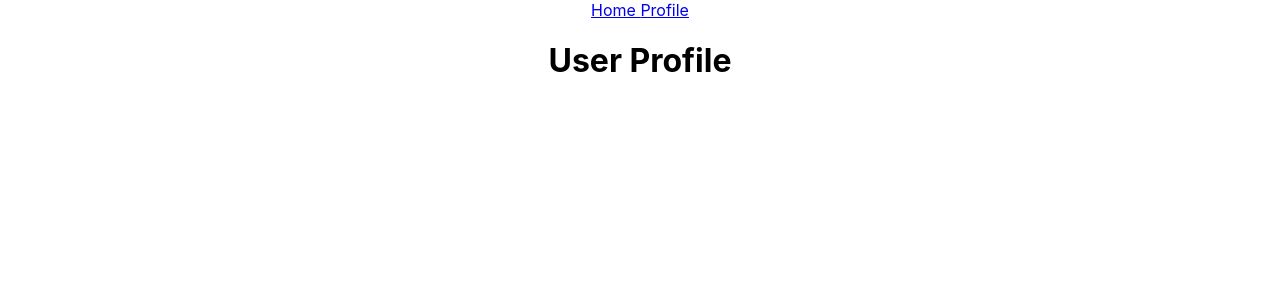
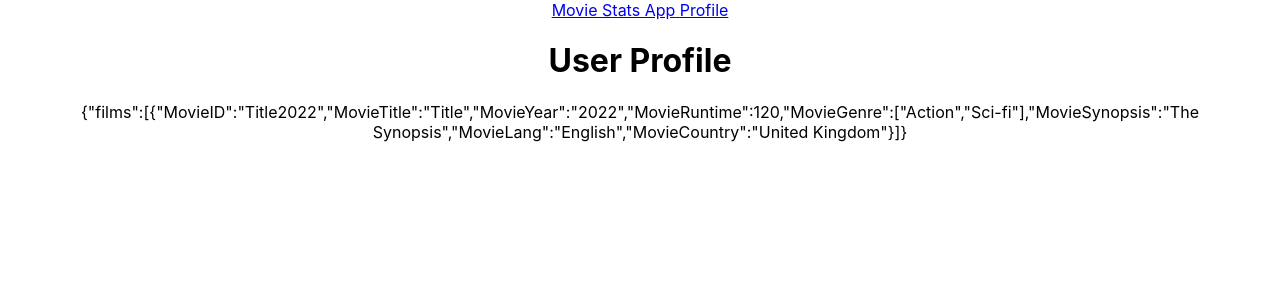
Before and after one commit to benj3110/QA-React-Project, a React (Create React App) app in the folder my-app/: page /Profile in a window 1280 px wide. Shown: the top 300 px of the page. Built offline with nearby package versions, Linux system fonts and the light colour scheme.

Commit message:
data test

```diff
--- /dev/null
+++ b/my-app/src/Components/DataTest.jsx
@@ -0,0 +1,9 @@
+import React from "react";
+import Movies from "../Data/MovieDoc.json";
+
+const DataTest = () => {
+  console.log(Movies)
+  return <p> {JSON.stringify(Movies)} </p>;
+};
+
+export default DataTest;
--- a/my-app/src/Components/NavBar.jsx
+++ b/my-app/src/Components/NavBar.jsx
@@ -3,13 +3,23 @@ import React from "react";
 import Home from "./Home";
 import Profile from "./Profile";
 
-
 const NavBar = () => {
   return (
+    // Router wrap over everything.
+    //Nav wrap.
+    //No 'li' or 'a href', 'Link' 'to' syntax instead.
+    //'Routes' wrap for all routes.
+    //Route wrap for a individual route, path for page path and element for the component to call.
     <Router>
       <nav>
-        <Link className="LinkClass" to = "/"> Home </Link>
-        <Link className="LinkClass" to = "/Profile"> Profile </Link>
+        <Link className="LinkClass" to="/">
+          {" "}
+          Movie Stats App{" "}
+        </Link>
+        <Link className="LinkClass" to="/Profile">
+          {" "}
+          Profile{" "}
+        </Link>
       </nav>
       <Routes>
         <Route path="/" element={<Home />} />
--- a/my-app/src/Components/Profile.jsx
+++ b/my-app/src/Components/Profile.jsx
@@ -1,7 +1,13 @@
 import React from "react";
+import DataTest from "./DataTest";
 
 const Profile = () => {
-  return ( <h1> User Profile </h1> );
-}
+  return (
+    <>
+      <h1> User Profile </h1>
+      <DataTest />
+    </>
+  );
+};
 
 export default Profile;
--- a/my-app/src/Data/MovieDoc.JSON
+++ b/my-app/src/Data/MovieDoc.JSON
@@ -0,0 +1,10 @@
+{"films": [{
+  "MovieID": "Title2022",
+  "MovieTitle": "Title",
+  "MovieYear": "2022",
+  "MovieRuntime": 120,
+  "MovieGenre": ["Action", "Sci-fi"],
+  "MovieSynopsis": "The Synopsis",
+  "MovieLang": "English",
+  "MovieCountry": "United Kingdom"
+}]}
```
Also changed, not shown: my-app/src/Data/UserDoc.JSON (+8 -0 lines).
